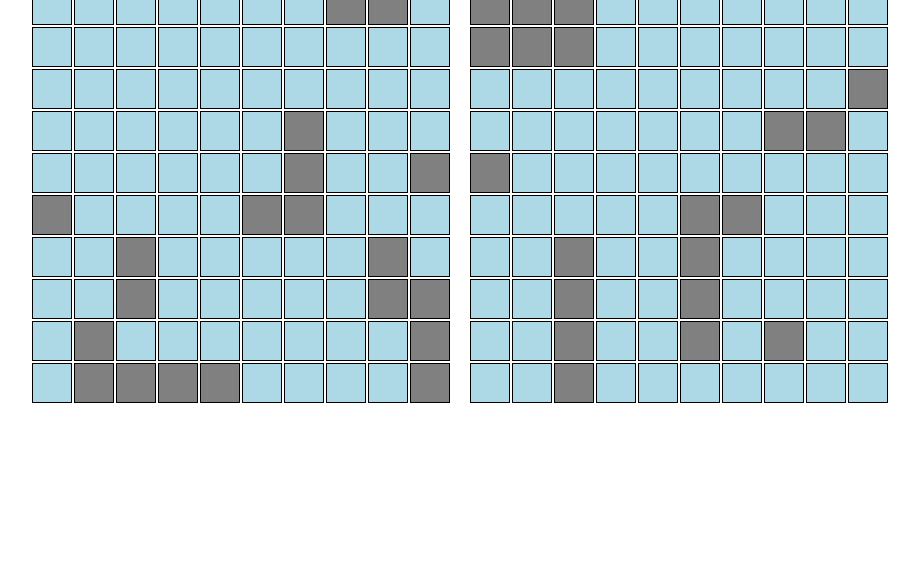
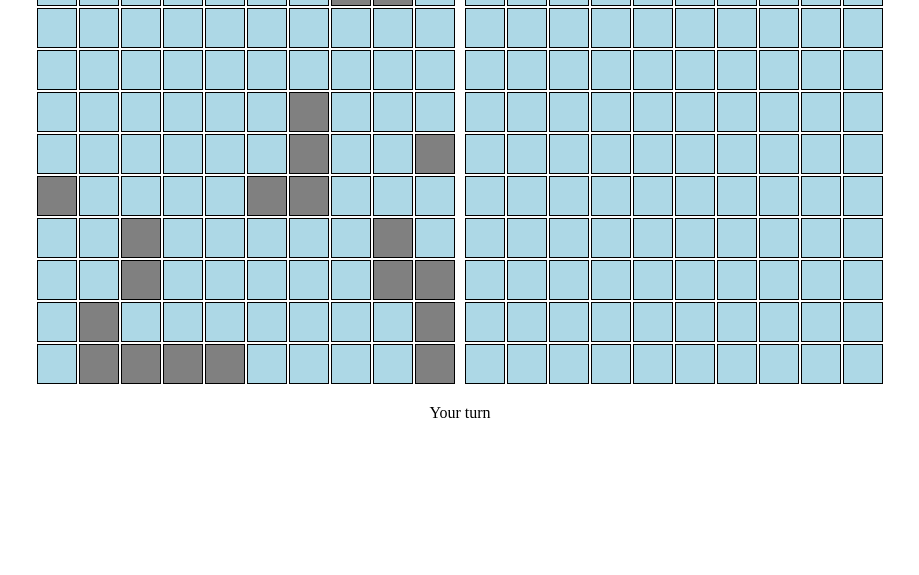
Before and after one commit to zeynar25/OdinProjects, a website built with webpack: page JavaScript/Battleship/src/template.html in a window 1280 px wide. Shown: the part 225-800 px from the top of the page, without its empty margins (180-1099 px from the left). Built offline with nearby package versions, Linux system fonts and the light colour scheme.

Commit message:
feat: add message container and hide enemy fleet

```diff
--- a/JavaScript/Battleship/src/index.js
+++ b/JavaScript/Battleship/src/index.js
@@ -45,7 +45,7 @@ function populateBoard(ships, gameboard) {
   }
 }
 
-function renderBoard(boardElement, board) {
+function renderBoard(boardElement, board, enemy = false) {
   boardElement.innerHTML = "";
 
   board.forEach((row, x) => {
@@ -54,7 +54,7 @@ function renderBoard(boardElement, board) {
 
       cellElement.classList.add("cell");
 
-      if (cell) {
+      if (cell && !enemy) {
         cellElement.classList.add("ship");
       }
 
@@ -66,6 +66,8 @@ function renderBoard(boardElement, board) {
     });
   });
 }
+
+// function
 
 let playerName = "Player 1";
 
@@ -91,6 +93,11 @@ populateBoard(fleet2, player2.gameboard);
 
 const yourBoard = document.getElementById("player-board");
 const enemyBoard = document.getElementById("enemy-board");
+const messageElement = document.getElementById("message");
 
 renderBoard(yourBoard, player1.gameboard.board);
-renderBoard(enemyBoard, player2.gameboard.board);
+renderBoard(enemyBoard, player2.gameboard.board, true);
+
+// while (player1.gameboard.ships > 0 && player2.gameboard.ships > 0) {
+
+// }
--- a/JavaScript/Battleship/src/styles.css
+++ b/JavaScript/Battleship/src/styles.css
@@ -6,10 +6,17 @@
 
 #container {
   display: flex;
+  flex-direction: column;
   align-items: center;
   justify-content: center;
   height: 100vh;
   gap: 20px;
+}
+
+#game-container {
+  display: flex;
+  align-items: center;
+  gap: 10px;
 }
 
 .gameboard {
--- a/JavaScript/Battleship/src/template.html
+++ b/JavaScript/Battleship/src/template.html
@@ -17,6 +17,7 @@
       <button type="submit">Start Game</button>
     </form> -->
 
+    <div id="game-container">
       <div class="player-container">
         <h1>Your board</h1>
         <div id="player-board" class="gameboard"></div>
@@ -26,5 +27,8 @@
         <div id="enemy-board" class="gameboard"></div>
       </div>
     </div>
+    <div id="message-container">
+      <p id="message">Your turn</p>
+    </div>
   </body>
 </html>
```
